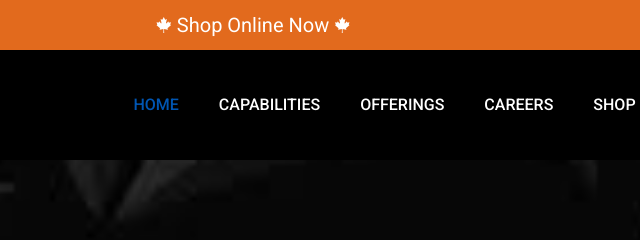
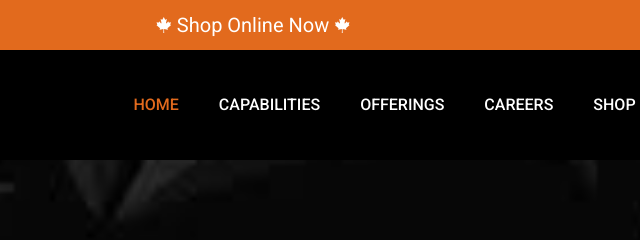
Before and after one commit to Ravi-pravin/gurupadaDigital, a plain HTML site: page index.html in a window 1280 px wide. In both pictures the pointer is over the link 558 px from the left and 105 px from the top of the page. Shown: the top 240 px of the page, 387-1027 px from the left. Drawn offline with nearby package versions, Linux system fonts and the light colour scheme.

Commit message:
5thcolour

```diff
--- a/pure.css
+++ b/pure.css
@@ -70,6 +70,9 @@
     margin: 1.5rem;
     width: 100%;
     cursor: pointer;
+}
+.nav-link:hover {
+    color: var(--primaryColor);
 }
 
 .vertical-line {
```
